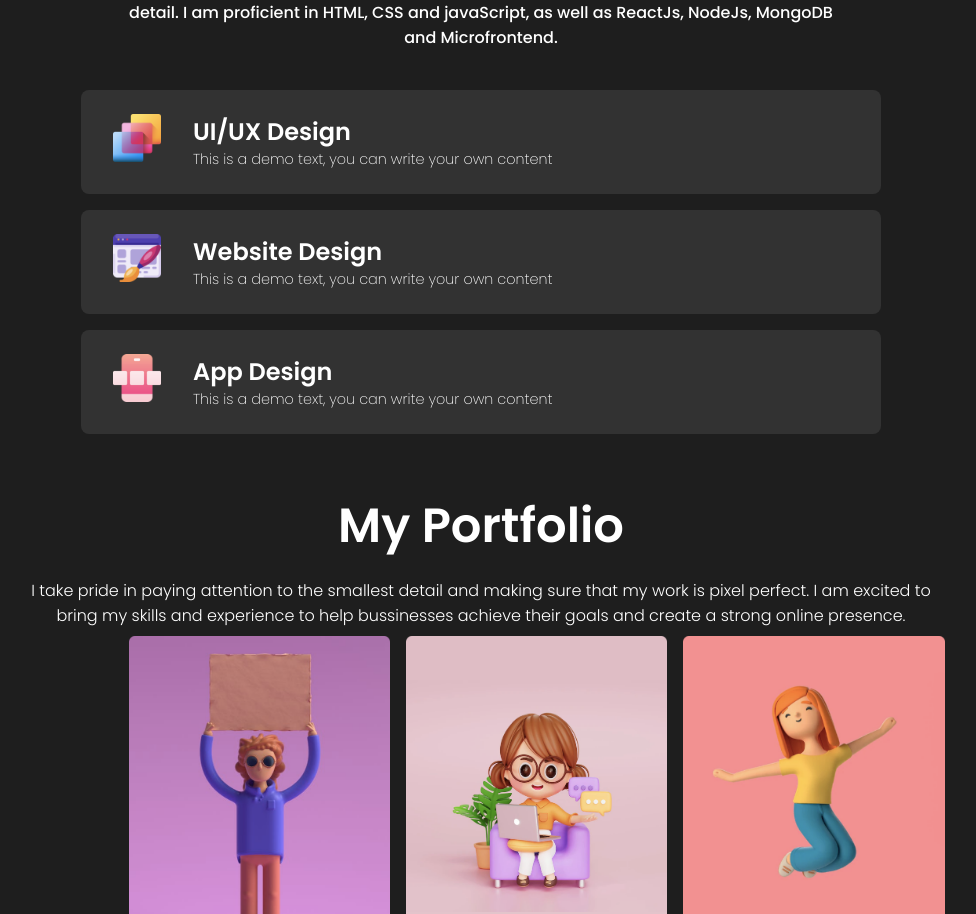
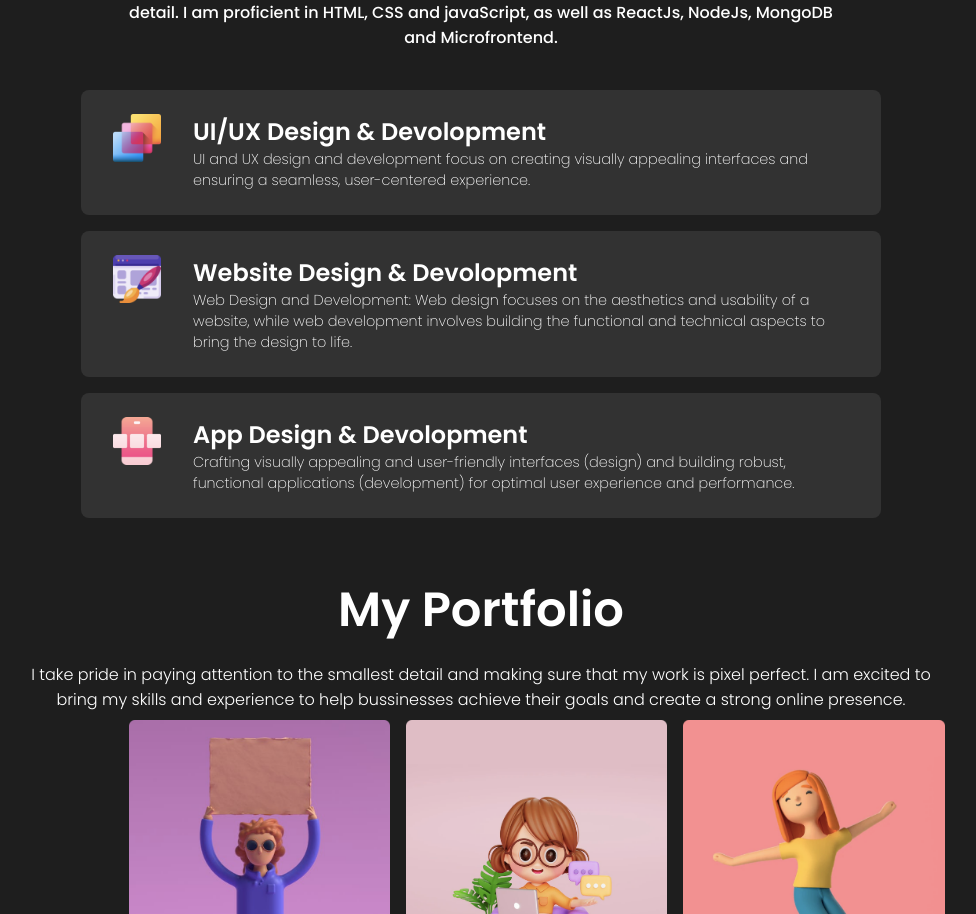
Before and after one commit to kalyansaivelaga/Portfolio, a React (Create React App) app: page / in a window 1280 px wide. Shown: the part 1010-1924 px from the top of the page, without its empty margins (159-1135 px from the left). Built offline with nearby package versions, Linux system fonts and the light colour scheme.

Commit message:
Update skills.js

```diff
--- a/src/components/Skills/skills.js
+++ b/src/components/Skills/skills.js
@@ -18,22 +18,22 @@ function Skills() {
         <div className="skillBar">
           <img src={UIDesgin} alt="UI-Design" className="skillBarImg" />
           <div className="skillBarText">
-            <h2>UI/UX Design</h2>
-            <p>This is a demo text, you can write your own content</p>
+            <h2>UI/UX Design & Devolopment</h2>
+            <p>UI and UX design and development focus on creating visually appealing interfaces and ensuring a seamless, user-centered experience.</p>
           </div>
         </div>
         <div className="skillBar">
           <img src={WebDesign} alt="Web-Design" className="skillBarImg" />
           <div className="skillBarText">
-            <h2>Website Design</h2>
-            <p>This is a demo text, you can write your own content</p>
+            <h2>Website Design & Devolopment</h2>
+            <p>Web Design and Development: Web design focuses on the aesthetics and usability of a website, while web development involves building the functional and technical aspects to bring the design to life.</p>
           </div>
         </div>
         <div className="skillBar">
           <img src={AppDesign} alt="App-Design" className="skillBarImg" />
           <div className="skillBarText">
-            <h2>App Design</h2>
-            <p>This is a demo text, you can write your own content</p>
+            <h2>App Design & Devolopment</h2>
+            <p>Crafting visually appealing and user-friendly interfaces (design) and building robust, functional applications (development) for optimal user experience and performance.</p>
           </div>
         </div>
       </div>
```
